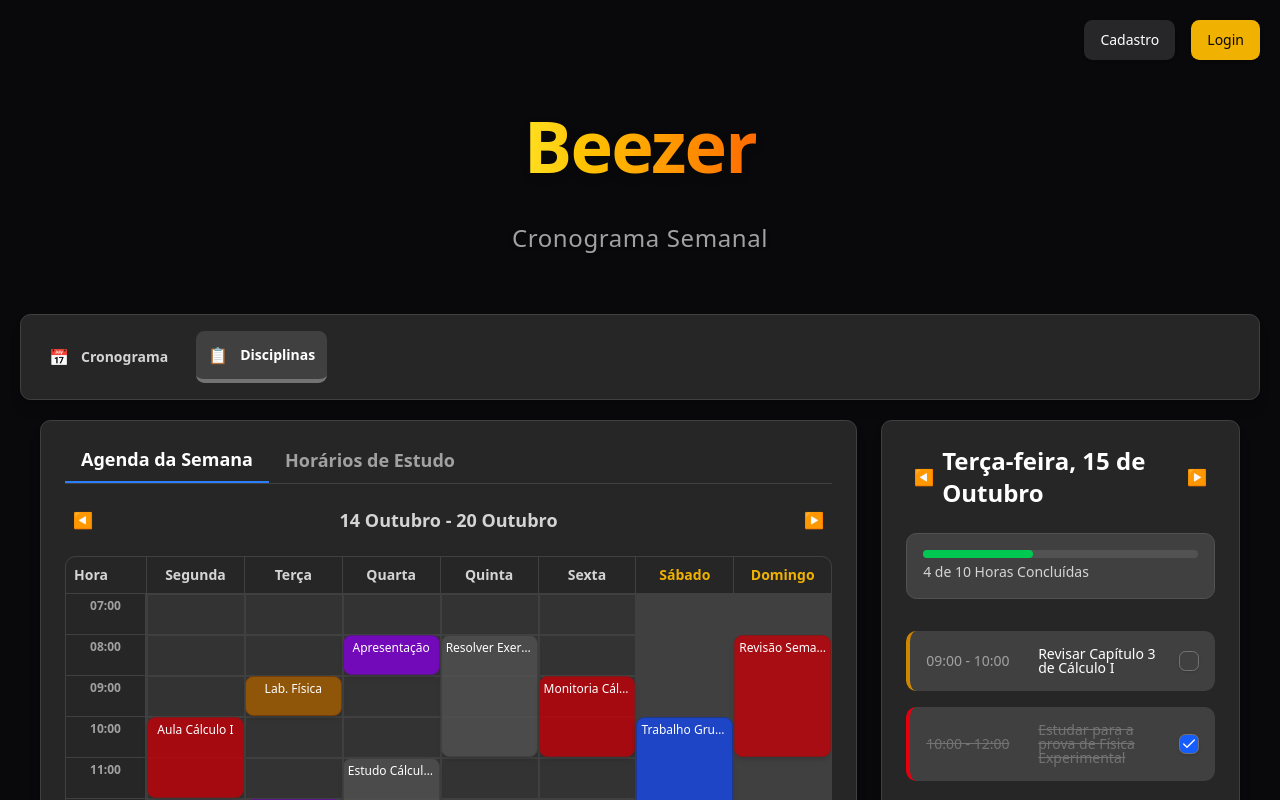
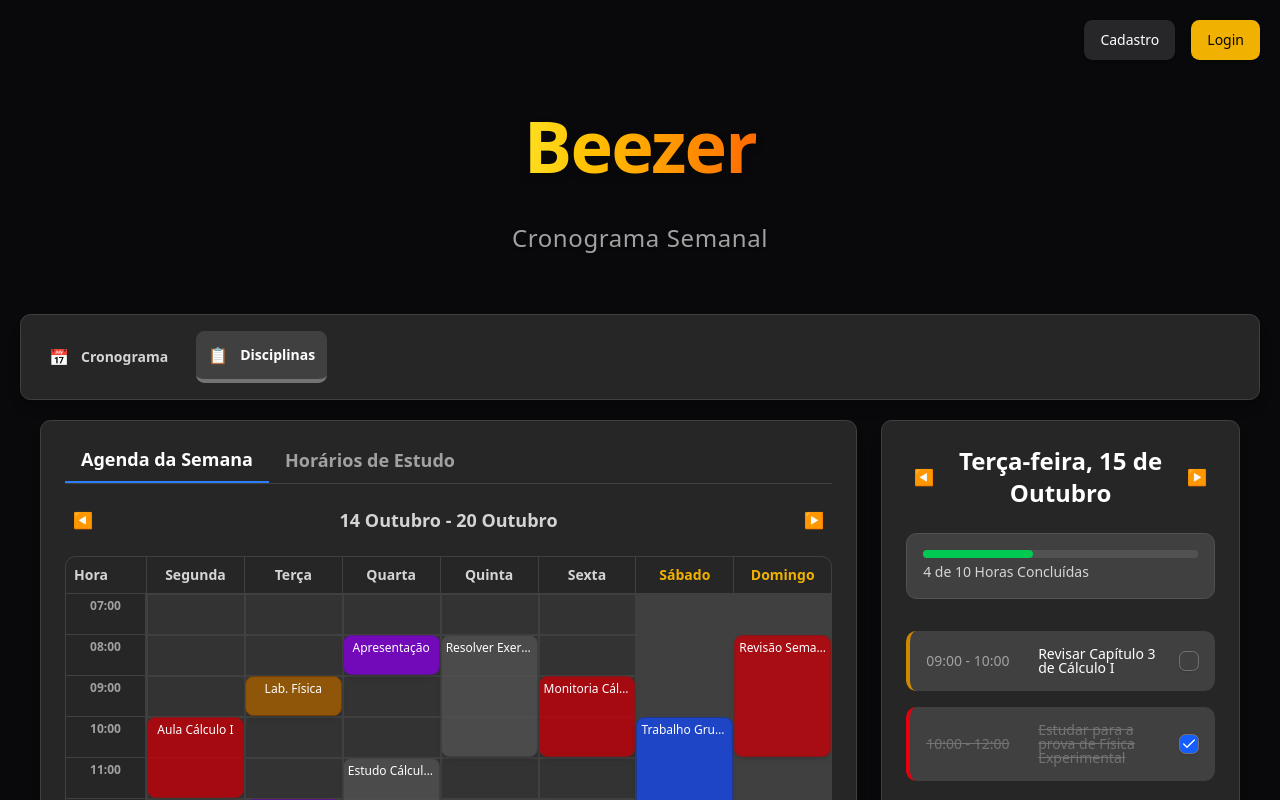
Before and after one commit to ana-borowsky/cronograma-educacional-react, a React (Vite) app in the folder frontend/: page /scheduleandtasks in a window 1280 px wide. Shown: the top 800 px of the page. Built offline with nearby package versions, Linux system fonts and the light colour scheme.

Commit message:
Cria componente do título da todolist

```diff
--- /dev/null
+++ b/frontend/src/components/ToDoListTitle.jsx
@@ -0,0 +1,34 @@
+import React from 'react';
+
+/**
+ * @param {object} props
+ * @param {string} props.currentDate
+ * @param {function} [props.onPrevClick]
+ * @param {function} [props.onNextClick]
+ */
+export function ToDoListTitle({ currentDate, onPrevClick, onNextClick }) {
+  return (
+    <div className="flex items-center justify-between mb-6">
+
+      <button
+        onClick={onPrevClick}
+        className="text-white p-2 rounded-full hover:bg-neutral-700 transition duration-200"
+        aria-label="Anterior"
+      >
+        <span role="img">◀️</span>
+      </button>
+
+      <h2 className="text-2xl font-bold text-white text-center flex-grow mx-4">
+        {currentDate}
+      </h2>
+
+      <button
+        onClick={onNextClick}
+        className="text-white p-2 rounded-full hover:bg-neutral-700 transition duration-200"
+        aria-label="Próximo"
+      >
+        <span role="img">▶️</span>
+      </button>
+    </div>
+  );
+}
--- a/frontend/src/containers/ToDoList.jsx
+++ b/frontend/src/containers/ToDoList.jsx
@@ -1,24 +1,44 @@
+import React, { useState } from 'react';
 import { TaskItem } from "@/components/TaskItem"
+import { ToDoListTitle } from "@/components/ToDoListTitle"
+
+const getNextDate = (currentDate) => {
+  return "Quarta-feira, 16 de Outubro";
+};
+
+const getPrevDate = (currentDate) => {
+  return "Segunda-feira, 14 de Outubro";
+};
 
 const ToDoList = () => {
+  const [displayedDate, setDisplayedDate] = useState("Terça-feira, 15 de Outubro");
+
+  const handlePrevDate = () => {
+    setDisplayedDate(getPrevDate(displayedDate));
+  };
+
+  const handleNextDate = () => {
+    setDisplayedDate(getNextDate(displayedDate));
+  };
+
   return (
+    <div className="flex-grow p-6 bg-neutral-800 border border-neutral-700 rounded-lg shadow-lg">
 
-    <div className="flex-grow p-6 bg-neutral-800 border border-neutral-700 rounded-lg shadow-lg">
-      <div className="flex items-center justify-between mb-6">
-        <button className="text-white p-2 rounded-full hover:bg-neutral-700 transition duration-200">
-          <span role="img" aria-label="Anterior">◀️</span>
-        </button>
-        <h2 className="text-2xl font-bold text-white">Terça-feira, 15 de Outubro</h2>
-        <button className="text-white p-2 rounded-full hover:bg-neutral-700 transition duration-200">
-          <span role="img" aria-label="Próximo">▶️</span>
-        </button>
-      </div>
+      <ToDoListTitle
+        currentDate={displayedDate}
+        onPrevClick={handlePrevDate}
+        onNextClick={handleNextDate}
+      />
+
+      {/* Barra de Progresso */}
       <div className="mb-8 p-4 bg-neutral-700 rounded-lg border border-neutral-600">
         <div className="h-2 bg-neutral-600 rounded-full mb-1">
           <div className="h-2 bg-green-500 rounded-full" style={{ width: '40%' }}></div>
         </div>
         <p className="text-neutral-300 text-sm font-medium">4 de 10 Horas Concluídas</p>
       </div>
+
+      {/* Lista de Tarefas */}
       <div className="space-y-4">
         <TaskItem
           id="tarefa-1"
```
